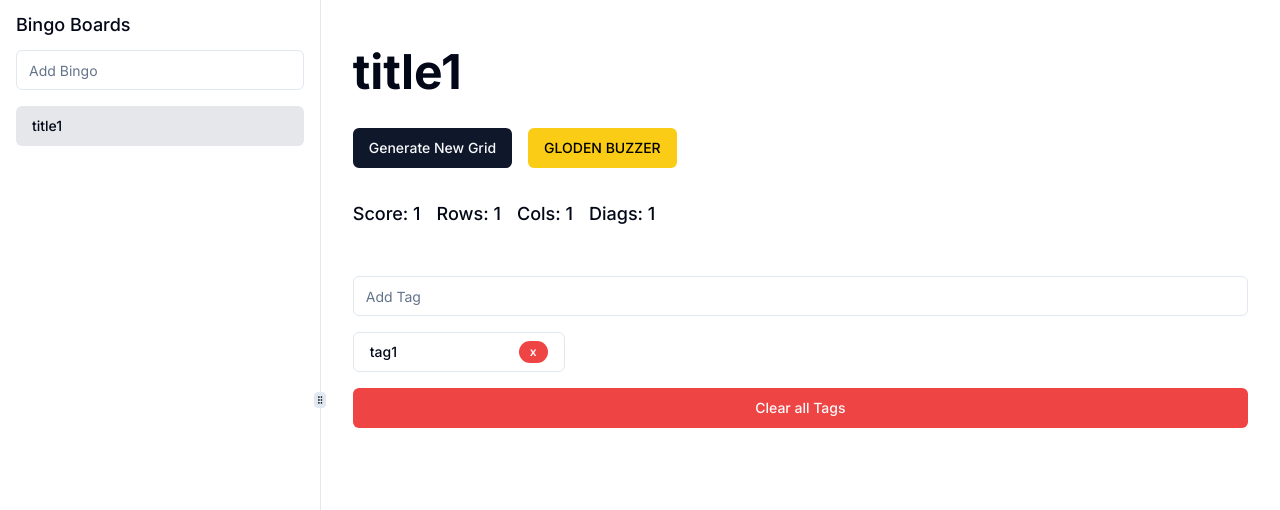
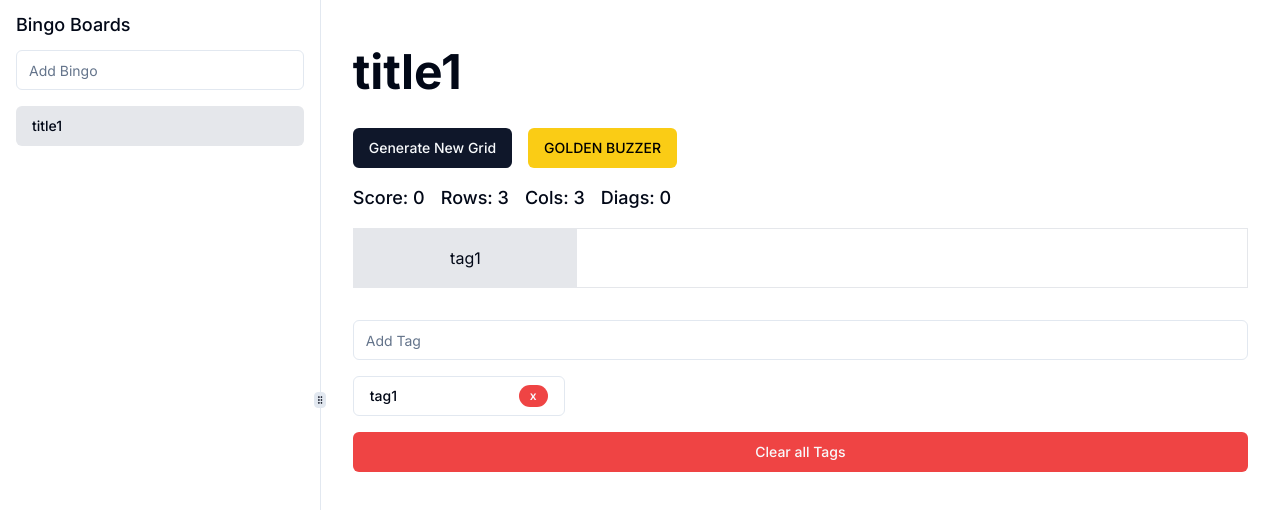
Before and after one commit to Acid3croco/bingo-app, a Next.js app: page / in a window 1280 px wide. Both pictures are taken after a click on the button "title1". Shown: the top 510 px of the page. Built offline with nearby package versions, Linux system fonts and the light colour scheme.

Commit message:
feat (v2): move grind buttons into grind component

```diff
--- a/src/components/content.tsx
+++ b/src/components/content.tsx
@@ -56,20 +56,6 @@ export function Content() {
     })
   }
 
-  const selectTags = () => {
-    const bingoTags = bingosState.selectedBingo?.tags
-    if (!bingoTags) return
-    let tags = [...bingoTags]
-    if (tags.length === 0) {
-      toast("Please add tags to the bingo board...")
-      return
-    }
-
-    // select 16 random tags from the list
-    tags = tags.sort(() => Math.random() - 0.5).slice(0, 16)
-    setSelectedTags(tags)
-  }
-
   const clearAllTags = () => {
     if (!bingo) return
     bingoDisptach({
@@ -84,13 +70,8 @@ export function Content() {
       <div className="flex flex-col gap-8">
         {/* TITLE */}
         <h1 className="text-5xl font-bold">{bingo.title}</h1>
-        {/* BUTTONS */}
-        <div className="flex gap-4">
-          <Button onClick={selectTags}>Generate New Grid</Button>
-          <Button className="bg-yellow-400 text-black">GLODEN BUZZER</Button>
-        </div>
         {/* GRID */}
-        <Grid tags={selectedTags} />
+        <Grid />
         {/* TAGS */}
         <div className="flex gap-4 flex-col">
           <form onSubmit={addTag}>
--- a/src/components/grid.tsx
+++ b/src/components/grid.tsx
@@ -1,16 +1,59 @@
-import { useState } from "react"
+import { useCallback, useContext, useEffect, useState } from "react"
 
-export function Grid({ tags }: Readonly<{ tags: string[] }>) {
+import { toast } from "sonner"
+import { Button } from "@/components/ui/button"
+import { BingosContext } from "@/lib/bingo-context"
+
+export function Grid() {
   const gridSize = 4 // Assuming a 4x4 grid for simplicity
+
+  const bingosState = useContext(BingosContext)
+  const bingo = bingosState.selectedBingo
+
+  const [score, setScore] = useState({ rows: 0, cols: 0, diags: 0 })
+  const [selectedTags, setSelectedTags] = useState([] as string[])
   const [selectedCells, setSelectedCells] = useState<boolean[]>(
-    new Array(tags.length).fill(false)
+    new Array(selectedTags.length).fill(false)
   )
+
+  const generateGrid = useCallback(() => {
+    if (!bingo) return
+    const bingoTags = bingo.tags
+    let tags = [...bingoTags]
+    if (tags.length === 0) {
+      toast("Please add tags to the bingo board...")
+      return
+    }
+
+    // select 16 random tags from the list
+    tags = tags.sort(() => Math.random() - 0.5).slice(0, 16)
+    setSelectedTags(tags)
+    setSelectedCells(new Array(tags.length).fill(false))
+  }, [bingo])
+
+  useEffect(() => {
+    generateGrid()
+  }, [bingo, generateGrid])
 
   // Toggle cell selection
   const toggleCell = (index: number) => {
     const updatedSelectedCells = [...selectedCells]
     updatedSelectedCells[index] = !updatedSelectedCells[index]
     setSelectedCells(updatedSelectedCells)
+  }
+
+  const goldernBuzzer = () => {
+    // Check if the grid is fully selected
+    if (selectedCells.every((cell) => cell)) {
+      toast("Congratulations! You've won the game!")
+    } else {
+      // find an random unselected cell and select it
+      let randomIndex = Math.floor(Math.random() * selectedCells.length)
+      while (selectedCells[randomIndex]) {
+        randomIndex = Math.floor(Math.random() * selectedCells.length)
+      }
+      toggleCell(randomIndex)
+    }
   }
 
   // Function to check if row, col, or diagonal is fully selected
@@ -53,7 +96,7 @@ export function Grid({ tags }: Readonly<{ tags: string[] }>) {
       i % (gridSize + 1) === 0 ? selectedCells[i] : true
     )
     const secondaryDiagonalSelected = selectedCells.every((_, i) =>
-      i % (gridSize - 1) === 0 && i !== 0 && i !== tags.length - 1
+      i % (gridSize - 1) === 0 && i !== 0 && i !== selectedTags.length - 1
         ? selectedCells[i]
         : true
     )
@@ -67,7 +110,9 @@ export function Grid({ tags }: Readonly<{ tags: string[] }>) {
       isDiagonalFullySelected()
     const onPrimaryDiagonal = index % (gridSize + 1) === 0
     const onSecondaryDiagonal =
-      index % (gridSize - 1) === 0 && index !== 0 && index !== tags.length - 1
+      index % (gridSize - 1) === 0 &&
+      index !== 0 &&
+      index !== selectedTags.length - 1
 
     return (
       (primaryDiagonalSelected && onPrimaryDiagonal) ||
@@ -75,25 +120,69 @@ export function Grid({ tags }: Readonly<{ tags: string[] }>) {
     )
   }
 
+  const calculateScore = useCallback(() => {
+    let rows = 0,
+      cols = 0,
+      diags = [true, true] // For primary and secondary diagonals
+    for (let i = 0; i < gridSize; i++) {
+      // Check rows
+      if (
+        selectedCells
+          .slice(i * gridSize, (i + 1) * gridSize)
+          .every((cell) => cell)
+      )
+        rows++
+      // Check columns
+      if (
+        selectedCells
+          .filter((_, index) => index % gridSize === i)
+          .every((cell) => cell)
+      )
+        cols++
+      // Check diagonals
+      if (!selectedCells[i * gridSize + i]) diags[0] = false
+      if (!selectedCells[i * gridSize + (gridSize - i - 1)]) diags[1] = false
+    }
+    setScore({ rows, cols, diags: diags.filter(Boolean).length })
+  }, [selectedCells])
+
+  useEffect(() => {
+    calculateScore()
+  }, [selectedCells, calculateScore]) // Recalculate score whenever selectedCells changes
+
   return (
+    <div>
+      {/* BUTTONS */}
+      <div className="flex gap-4 pb-4">
+        <Button onClick={generateGrid}>Generate New Grid</Button>
+        <Button
+          className="bg-yellow-400 text-black hover:bg-yellow-500"
+          onClick={goldernBuzzer}
+        >
+          GOLDEN BUZZER
+        </Button>
+      </div>
       <div className="flex gap-4 flex-col">
         {/* Score (placeholder values) */}
         <div className="flex gap-4">
-        <h1 className="text-lg font-medium">Score: {1}</h1>
-        <h1 className="text-lg font-medium">Rows: {1}</h1>
-        <h1 className="text-lg font-medium">Cols: {1}</h1>
-        <h1 className="text-lg font-medium">Diags: {1}</h1>
+          <h1 className="text-lg font-medium">
+            Score: {selectedCells.filter(Boolean).length}
+          </h1>
+          <h1 className="text-lg font-medium">Rows: {score.rows}</h1>
+          <h1 className="text-lg font-medium">Cols: {score.cols}</h1>
+          <h1 className="text-lg font-medium">Diags: {score.diags}</h1>
         </div>
         {/* Grid */}
-      <div className="grid grid-cols-4 gap-0">
-        {tags.map((tag, i) => {
+        <div className={`grid grid-cols-${4} gap-0 border-gray-200 border`}>
+          {selectedTags.map((tag, i) => {
             // Calculate striping effect
             const isEvenRow = Math.floor(i / gridSize) % 2 === 0
+
             return (
               <div
                 key={i}
                 onClick={() => toggleCell(i)}
-              className={`p-4 cursor-pointer flex items-center justify-center text-center ${
+                className={`p-4 cursor-pointer flex items-center justify-center text-center border-[0.5px] border-gray-200 ${
                   selectedCells[i]
                     ? "bg-green-500"
                     : isEvenRow
@@ -113,5 +202,6 @@ export function Grid({ tags }: Readonly<{ tags: string[] }>) {
           })}
         </div>
       </div>
+    </div>
   )
 }
```
Lines whose indentation alone changed are shown as unchanged.
